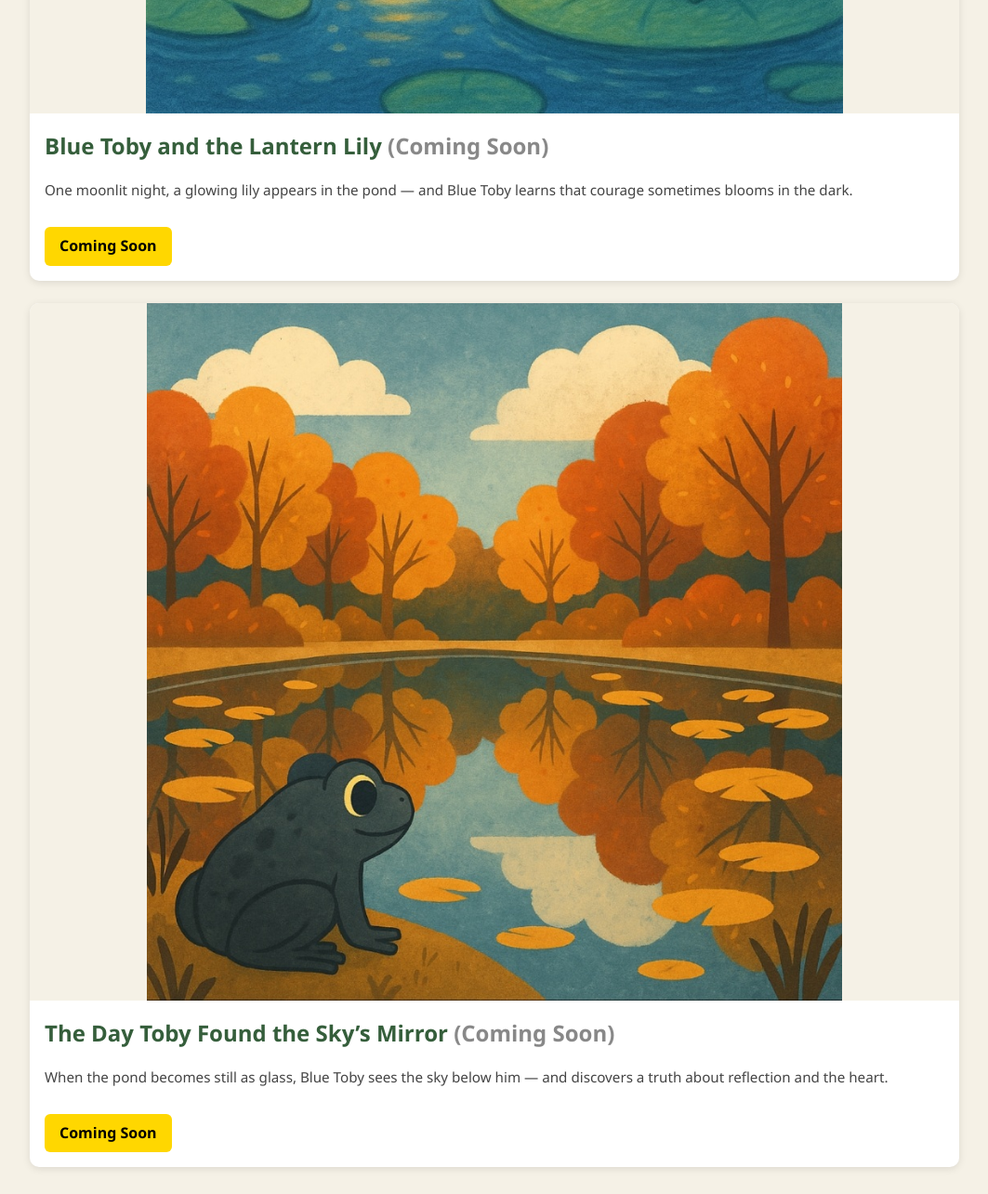
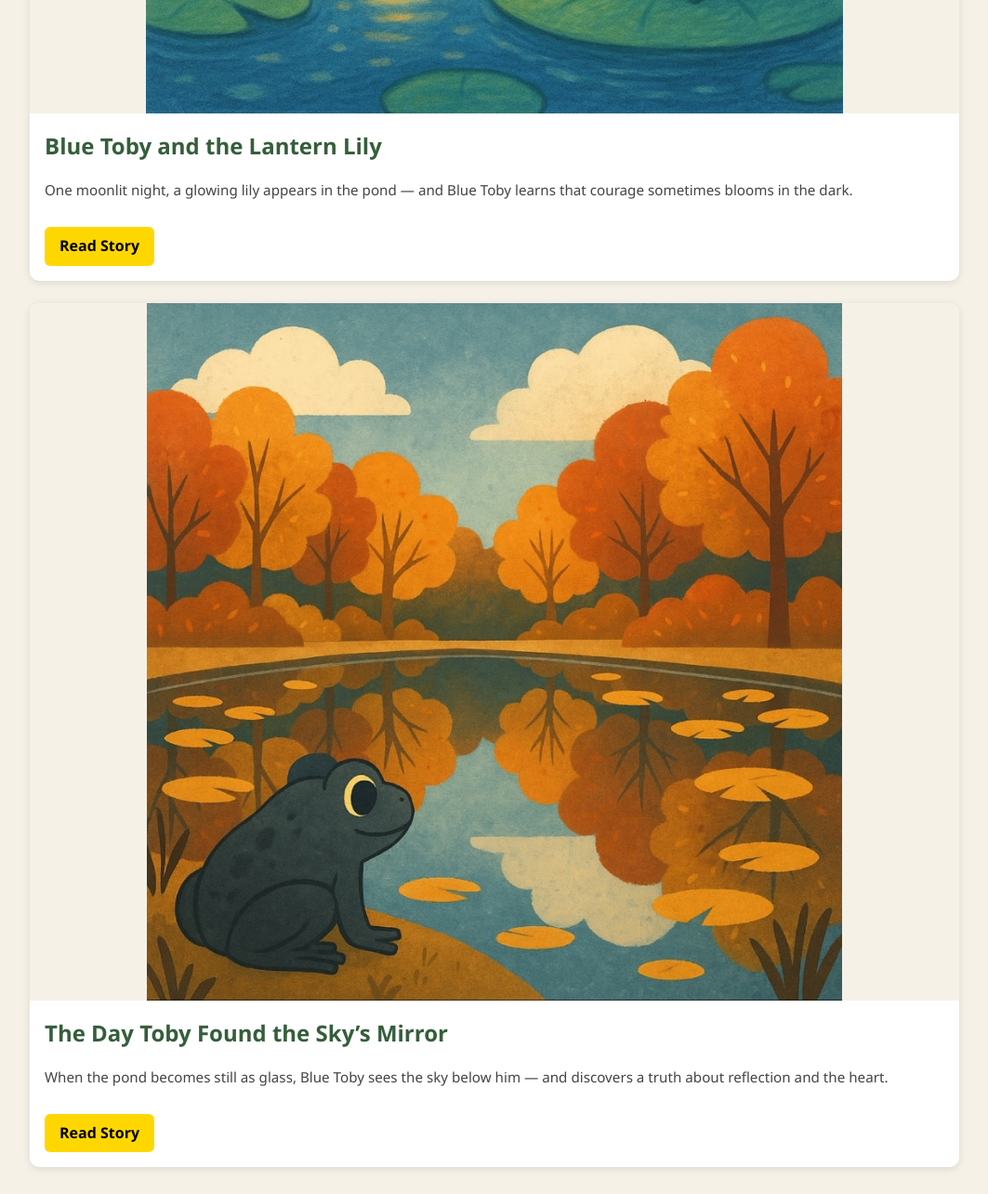
Before and after one commit to ToadAid/toadaid.github.io, a plain HTML site: page childrens-corner/index2.html in a window 1280 px wide. Shown: the part 1900-3184 px from the top of the page at 93% size, without its empty margins (108-1171 px from the left). Drawn offline with Linux system fonts and the light colour scheme.

Commit message:
Update index2.html

```diff
--- a/childrens-corner/index2.html
+++ b/childrens-corner/index2.html
@@ -147,31 +147,30 @@
     </div>
   </div>
 
-  <!-- Story Card Placeholder: Blue Toby and the Lantern Lily -->
+  <!-- Story Card: Blue Toby and the Lantern Lily -->
   <div class="story-card">
     <div class="story-image" style="background-image: url('images/lantern-lily-placeholder.jpg');"></div>
     <div class="story-content">
-      <h2>Blue Toby and the Lantern Lily <span style="color:#888;">(Coming Soon)</span></h2>
+      <h2>Blue Toby and the Lantern Lily</h2>
       <p>One moonlit night, a glowing lily appears in the pond — and Blue Toby learns that courage sometimes blooms in the dark.</p>
-      <a class="story-link" href="#">Coming Soon</a>
+      <a class="story-link" href="lantern-lily.html">Read Story</a>
     </div>
   </div>
 
-  <!-- Story Card Placeholder: The Day Toby Found the Sky’s Mirror -->
+  <!-- Story Card: The Day Toby Found the Sky’s Mirror -->
   <div class="story-card">
     <div class="story-image" style="background-image: url('images/skys-mirror-placeholder.jpg');"></div>
     <div class="story-content">
-      <h2>The Day Toby Found the Sky’s Mirror <span style="color:#888;">(Coming Soon)</span></h2>
+      <h2>The Day Toby Found the Sky’s Mirror</h2>
       <p>When the pond becomes still as glass, Blue Toby sees the sky below him — and discovers a truth about reflection and the heart.</p>
-      <a class="story-link" href="#">Coming Soon</a>
+      <a class="story-link" href="skys-mirror.html">Read Story</a>
     </div>
   </div>
 
+  <!-- Classics Section -->
+  <h2 style="margin:2rem 0 1rem;color:#355e3b;text-align:center;">📜 Chinese Classics for Families</h2>
 
-  <!-- Classics Section -->
-
-  <h2 style="margin:2rem 0 1rem;color:#355e3b;text-align:center;">📜 Chinese Classics for Families</h2>
-<div class="story-card">
+  <div class="story-card">
     <div class="story-image" style="background-image: url('images/dizigui.jpg');"></div>
     <div class="story-content">
       <h2>《弟子规》 · Di Zi Gui</h2>
@@ -200,7 +199,7 @@
 </main>
 
 <footer>
-  📜 Part of the <a href="#">ToadAid Children's Corner</a> — One scroll for the wise, one leaf for the young.
+  📜 Part of the <a href="/childrens-corner/">ToadAid Children's Corner</a> — One scroll for the wise, one leaf for the young.
 </footer>
 
 </body>
```
